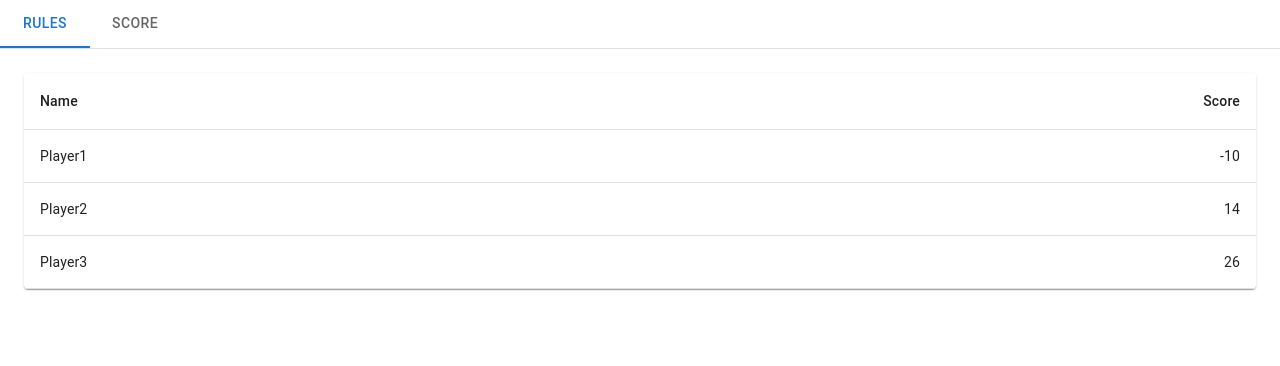
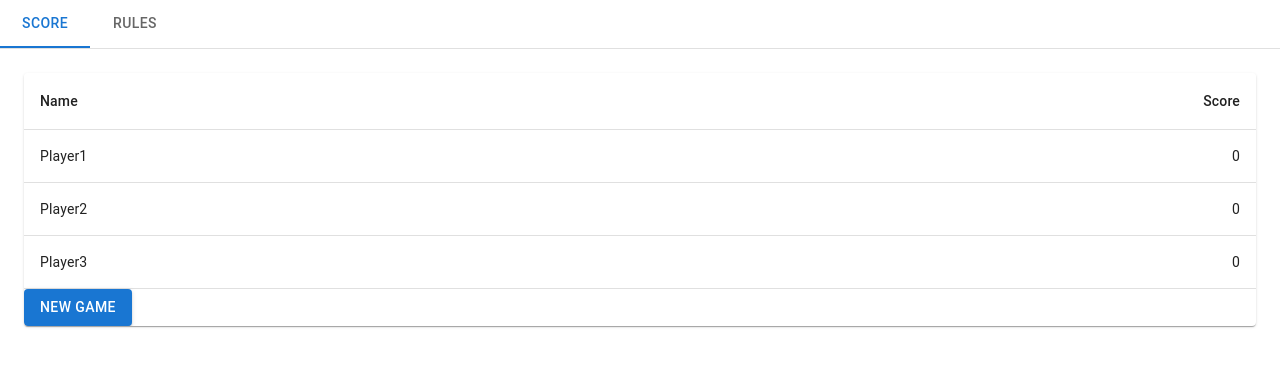
Before and after one commit to tmastrom/tamalou, a Next.js app in the folder frontend/: page / in a window 1280 px wide. Shown: the top 366 px of the page. Built offline with nearby package versions, Linux system fonts and the light colour scheme.

Commit message:
some error handling for adding negatives

```diff
--- a/frontend/components/BasicTabs.tsx
+++ b/frontend/components/BasicTabs.tsx
@@ -50,8 +50,8 @@ export default function BasicTabs() {
     <Box sx={{ width: '100%' }}>
       <Box sx={{ borderBottom: 1, borderColor: 'divider' }}>
         <Tabs value={value} onChange={handleChange} aria-label="basic tabs example">
-          <Tab label="Rules" {...a11yProps(0)} />
-          <Tab label="Score" {...a11yProps(1)} />
+          <Tab label="Score" {...a11yProps(0)} />
+          <Tab label="Rules" {...a11yProps(1)} />
         </Tabs>
       </Box>
       <TabPanel value={value} index={0}>
--- a/frontend/components/ScoreTable.tsx
+++ b/frontend/components/ScoreTable.tsx
@@ -49,42 +49,76 @@ function createData(
 }
 
 const rows = [
-  createData(0, 'Player1', -10),
-  createData(1, 'Player2', 14),
-  createData(2, 'Player3', 26),
+  createData(0, 'Player1', 0),
+  createData(1, 'Player2', 0),
+  createData(2, 'Player3', 0),
 ];
 
+const parseSignedIntString = (intStr: string) => {
+  let signedInt = 0;
+  if(intStr[0] === '-'){
+    console.log('is negative')
+    signedInt = -Math.abs(parseInt(intStr));
+  }
+  else {
+    signedInt = parseInt(intStr);
+  }
+  return signedInt;
+}
 
-export default function StickyHeadTable() {
+export default function ScoreTalbe() {
   const [open, setOpen] = useState(false);
-  const [selectedRow, setSelectedRow] = useState<number | null>();
+  const [selectedRow, setSelectedRow] = useState<number>(0);
   const [add, setAdd] = useState<string>('');
   const [scoreObj, setScoreObj] = useState(rows);
 
   const handleClickOpen = (rowId: number) => {
-    console.log(rowId);
     setSelectedRow(rowId);
     setOpen(true);
   };
 
-  // close modal and reset values
-  const handleClose = () => {
-    setOpen(false);
-    setAdd('');
-    setSelectedRow(null);
-  };
+  const handleAddScore = () => {
+    console.log('add score');
+    // create copies of current state
+    const row = Number(selectedRow);
+    let updateScore = JSON.parse(JSON.stringify(scoreObj));
 
-  const handleAddScore = () => {
-    let updateScore = scoreObj;
-    const row = Number(selectedRow);
-    updateScore[row].score = updateScore[row].score + parseInt(add);
+    // check if values are NaN
+    const newAdd = parseSignedIntString(add);
+
+    updateScore[row].score = updateScore[row].score + newAdd;
     setScoreObj(updateScore);
     handleClose();
   }
 
   const handleTextFieldChange = (e: any) => {
-    setAdd(e.target.value);
+    const regex = /^-?\d*\.?\d+$/;
+    console.log(e.target.value)
+    if(open){
+      if(e.target.value.match(regex) || e.target.value[0] === '-'){
+        console.log('regex matched');
+        setAdd(e.target.value);
+      }
+      else {
+        setAdd('');
+      }
+    }
   }
+
+  const handleReset = () => {
+    console.log('reset');
+    setScoreObj(rows);
+    setAdd('');
+    setSelectedRow(0);
+  }
+
+  // close modal and reset values
+  const handleClose = () => {
+    console.log('handle close');
+    setOpen(false);
+    setSelectedRow(0);
+    setAdd('');
+  };
 
   return (
     <Paper sx={{ width: '100%', overflow: 'hidden' }}>
@@ -124,13 +158,13 @@ export default function StickyHeadTable() {
         </Table>
       </TableContainer>
       { open &&
-        <Dialog open={open} onClose={handleAddScore}>
-          <DialogTitle> add score for player { selectedRow }</DialogTitle>
+        <Dialog open={open} onClose={handleClose}>
+          <DialogTitle> add score for: { scoreObj[selectedRow].name }</DialogTitle>
           <DialogContent>
             <DialogContentText>
 
             </DialogContentText>
-            <TextField  value={add} onChange={(e) => handleTextFieldChange(e)} inputProps={{ inputMode: 'numeric', pattern: '[0-9]*' }} />
+            <TextField  value={add} onChange={(e) => handleTextFieldChange(e)} />
           </DialogContent>
           <DialogActions>
             <Button onClick={handleClose}>Cancel</Button>
@@ -138,6 +172,9 @@ export default function StickyHeadTable() {
           </DialogActions>
         </Dialog>
       }
+      <Button variant="contained" onClick={handleReset}>
+        New Game
+      </Button>
     </Paper>
   );
 }
```
